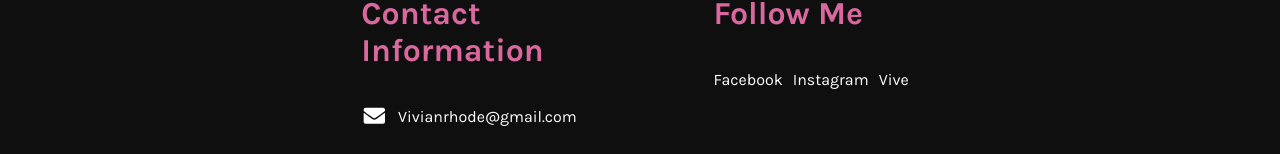
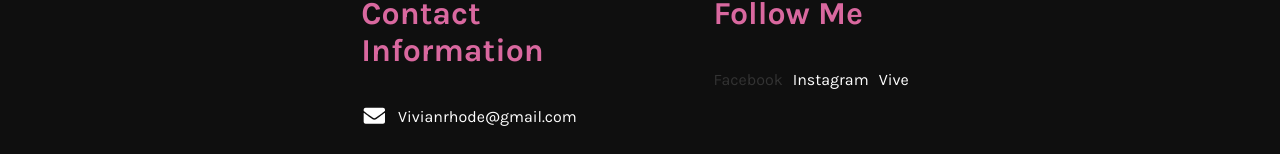
Before and after one commit to YouyiRhode/3d-galaxy, a Next.js app: page /Contact in a window 1280 px wide. Shown: the part 604-758 px from the top of the page. Built offline with nearby package versions, Linux system fonts and the light colour scheme; a web font is replaced by a local one.

Commit message:
Update Contact.js

```diff
--- a/pages/Contact.js
+++ b/pages/Contact.js
@@ -49,7 +49,7 @@ const Contact = () => {
 
                                 <div className={styles.followUs}>
                                     <h1>Follow Me</h1>
-                                    <p>Facebook</p>
+                                    <p><a href='https://www.facebook.com'>Facebook</a></p>
                                     <p>Instagram</p>
                                     <p>Vive</p>
                                 </div>
```
